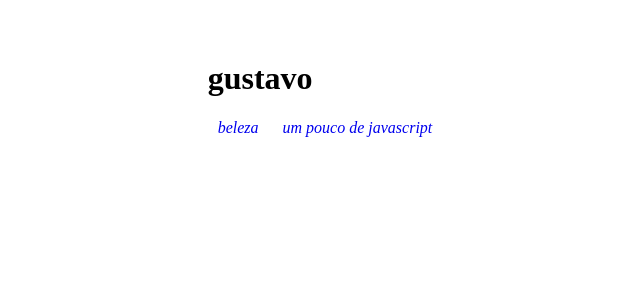
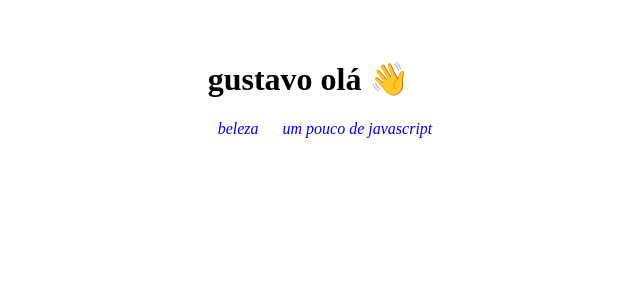
Before and after one commit to GustavoGarciaPereira/deploy-nuxt, a Nuxt app: page / in a window 1280 px wide. Shown: the top 300 px of the page, without its empty margins (315-955 px from the left). Built offline with nearby package versions, Linux system fonts and the light colour scheme.

Commit message:
mudando a listagem

```diff
--- a/pages/beleza.vue
+++ b/pages/beleza.vue
@@ -1,5 +1,8 @@
 <template>
     <div>
+        <title>
+
+        </title>
         <h1>belezinha</h1>
 
 
@@ -14,7 +17,8 @@
             <li v-for=" i in this.lista" :key="i[0]">
                 <figure class="">
                     <img v-bind:src=i[1] v-bind:alt=i[0] width="64px" height="64px">
-                    <figcaption> {{ i[0] }} </figcaption>
+                    <span @blur="visivel" class='label-menu'> {{ i[0] }} </span>
+
                 </figure>
             </li>
         </div>
@@ -30,27 +34,21 @@ export default {
         }
     },
     methods: {
+        visivel(){
+            console.log("gustavo")
+        },
 
         async asyncData() {
             console.log("ois")
             const nova_lista = []
             const l = await this.$axios.$get('https://api.github.com/emojis')
 
-            //this.lista = ip
             const lista1 = Object.keys(l)
             lista1.map(function(item){
-                //console.log(l[item])
-                //console.log()
                 nova_lista.push([item,l[item]])
-                //nova_lista.push()
             })
 
             this.lista = nova_lista
-            //console.log(">>>>>>>>",this.lista)
-            //const f = Object.entries(l)
-            console.log(typeof(l))
-
-
         }
 
     },
--- a/pages/index.vue
+++ b/pages/index.vue
@@ -1,7 +1,10 @@
 <template>
+
     <div id="box1">
+        <title>home</title>
         <div id="menu1">
-            <h1>gustavo</h1>
+
+            <h1>gustavo olá 👋</h1>
             <NuxtLink to='/beleza'>
                 beleza
             </NuxtLink>
@@ -16,13 +19,11 @@
 </template>
 
 <style>
-        #box1{
-            height: 10em;
+    #box1{
+        height: 10em;
     position: relative
     }
     #menu1{
-
-
     margin: 0;
 
     position: absolute;
```
Also changed, not shown: pages/js-legal.vue (+3 -5 lines).
